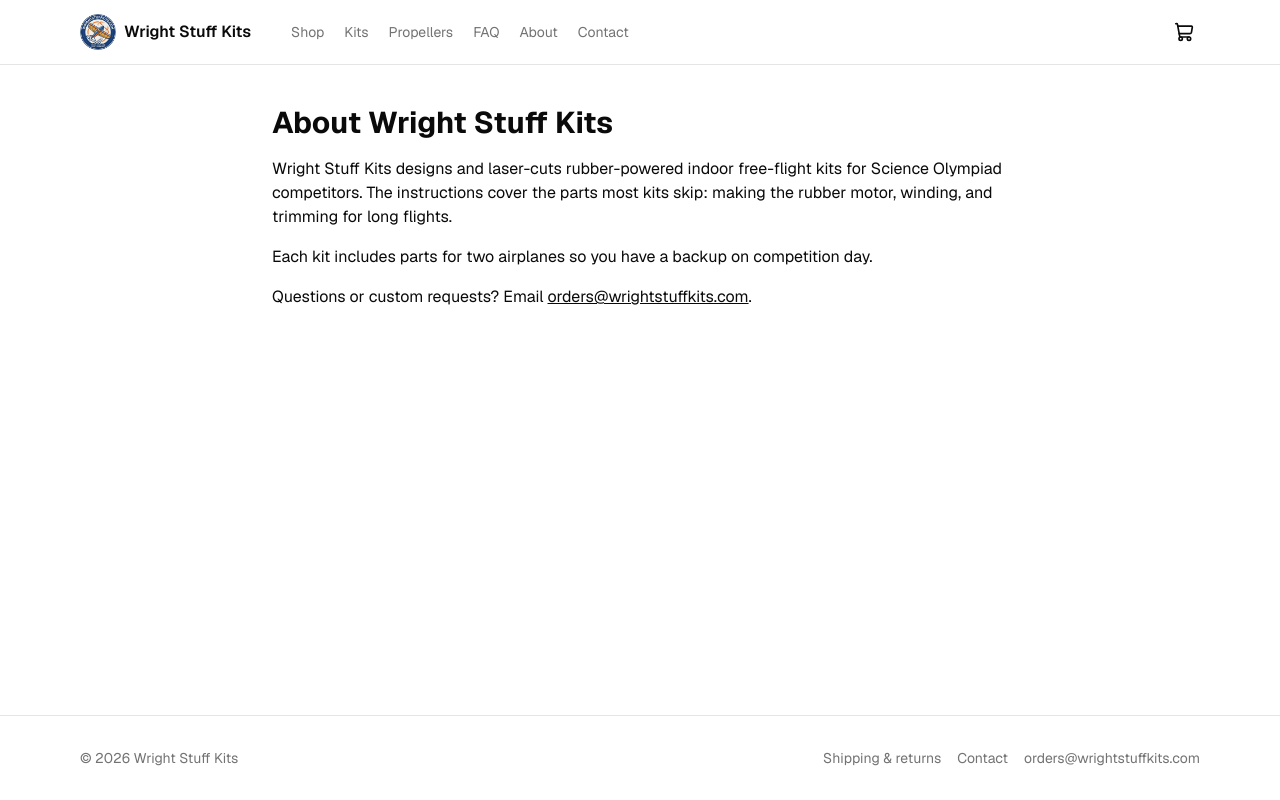
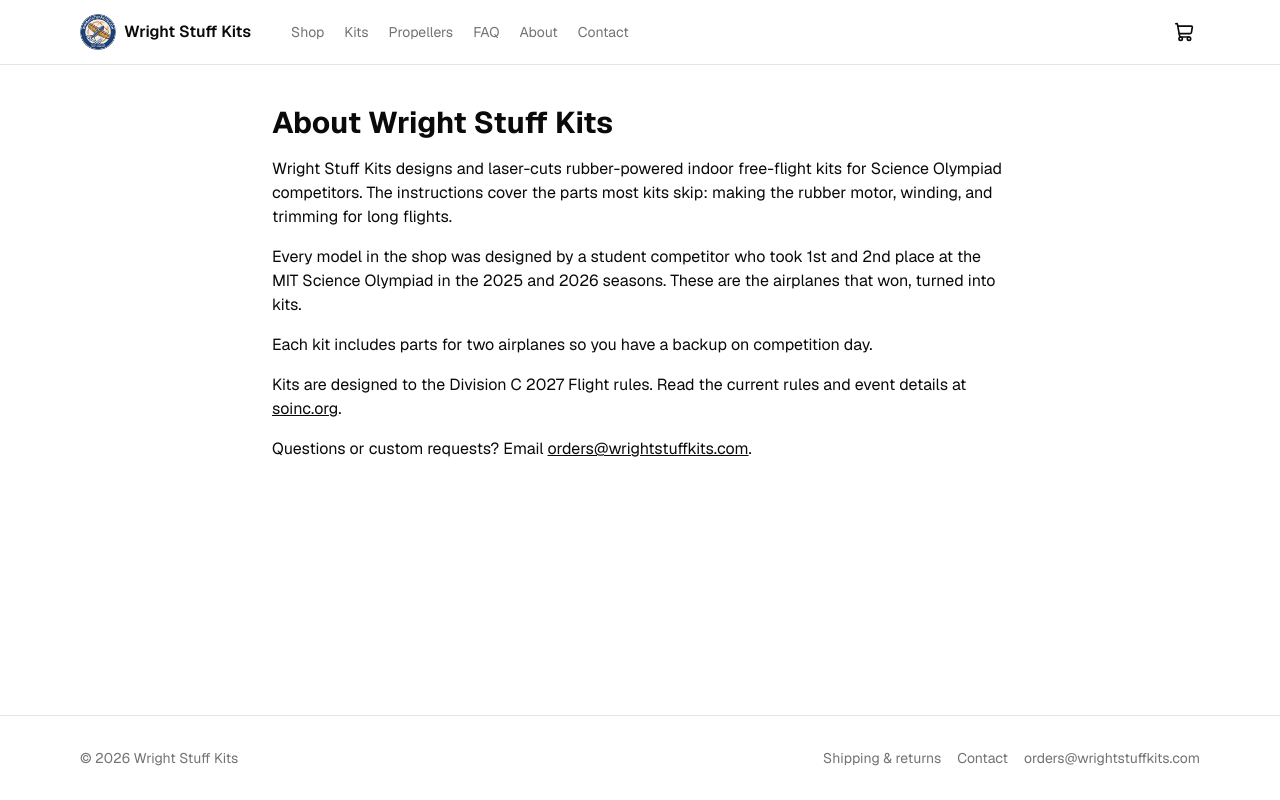
Before and after one commit to sergkor/wrightstuffkits, a Next.js app: page /about in a window 1280 px wide. Built offline with nearby package versions, Linux system fonts and the light colour scheme; no server answers.

Commit message:
About: credit the student designer's MIT Science Olympiad results and link the rules
Co-Authored-By: Claude Fable 5.1 <noreply@anthropic.com>

```diff
--- a/src/app/about/page.tsx
+++ b/src/app/about/page.tsx
@@ -10,7 +10,17 @@ export default function AboutPage() {
       <p>
         {site.name} designs and laser-cuts rubber-powered indoor free-flight kits for Science Olympiad competitors. The instructions cover the parts most kits skip: making the rubber motor, winding, and trimming for long flights.
       </p>
+      <p>
+        Every model in the shop was designed by a student competitor who took 1st and 2nd place at the MIT Science Olympiad in the 2025 and 2026 seasons. These are the airplanes that won, turned into kits.
+      </p>
       <p>Each kit includes parts for two airplanes so you have a backup on competition day.</p>
+      <p>
+        Kits are designed to the Division C 2027 Flight rules. Read the current rules and event details at{' '}
+        <a className="underline" href="https://www.soinc.org/" target="_blank" rel="noopener noreferrer">
+          soinc.org
+        </a>
+        .
+      </p>
       <p>
         Questions or custom requests? Email <a className="underline" href={`mailto:${site.contactEmail}`}>{site.contactEmail}</a>.
       </p>
```
